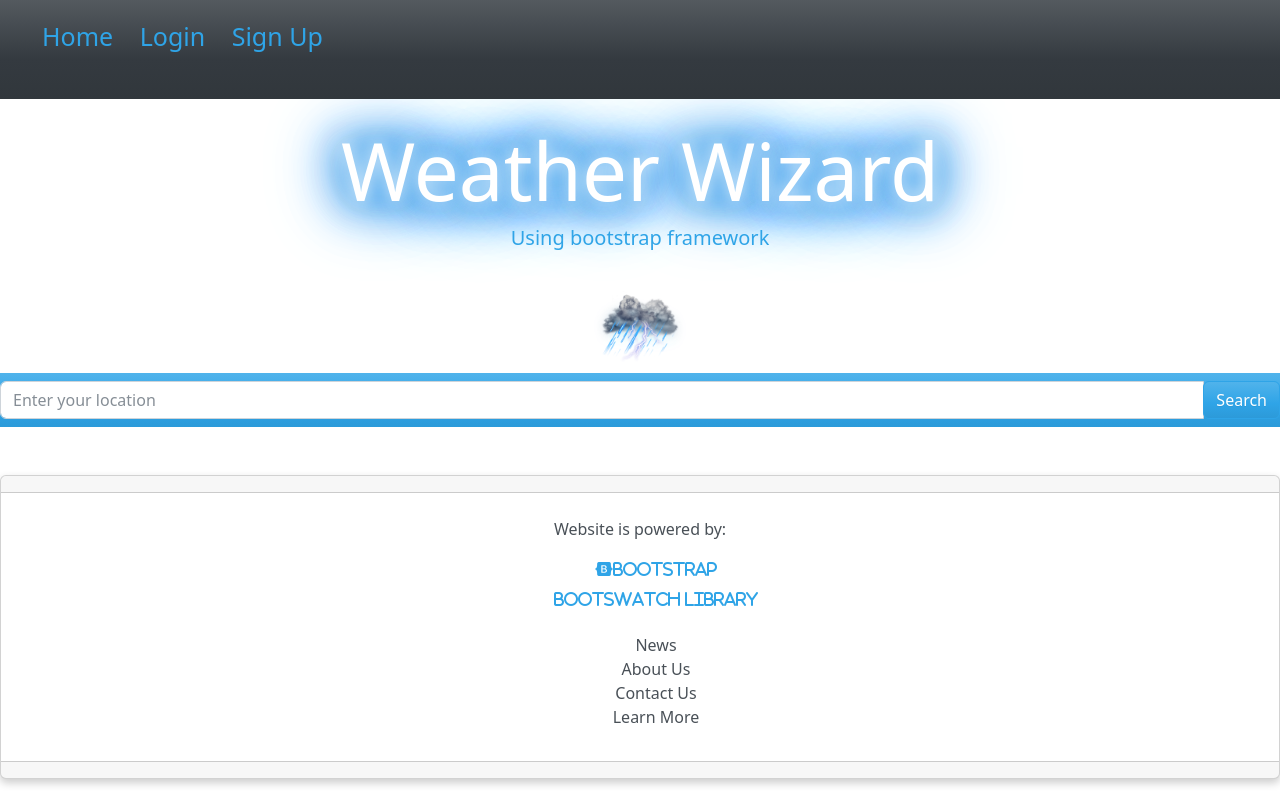
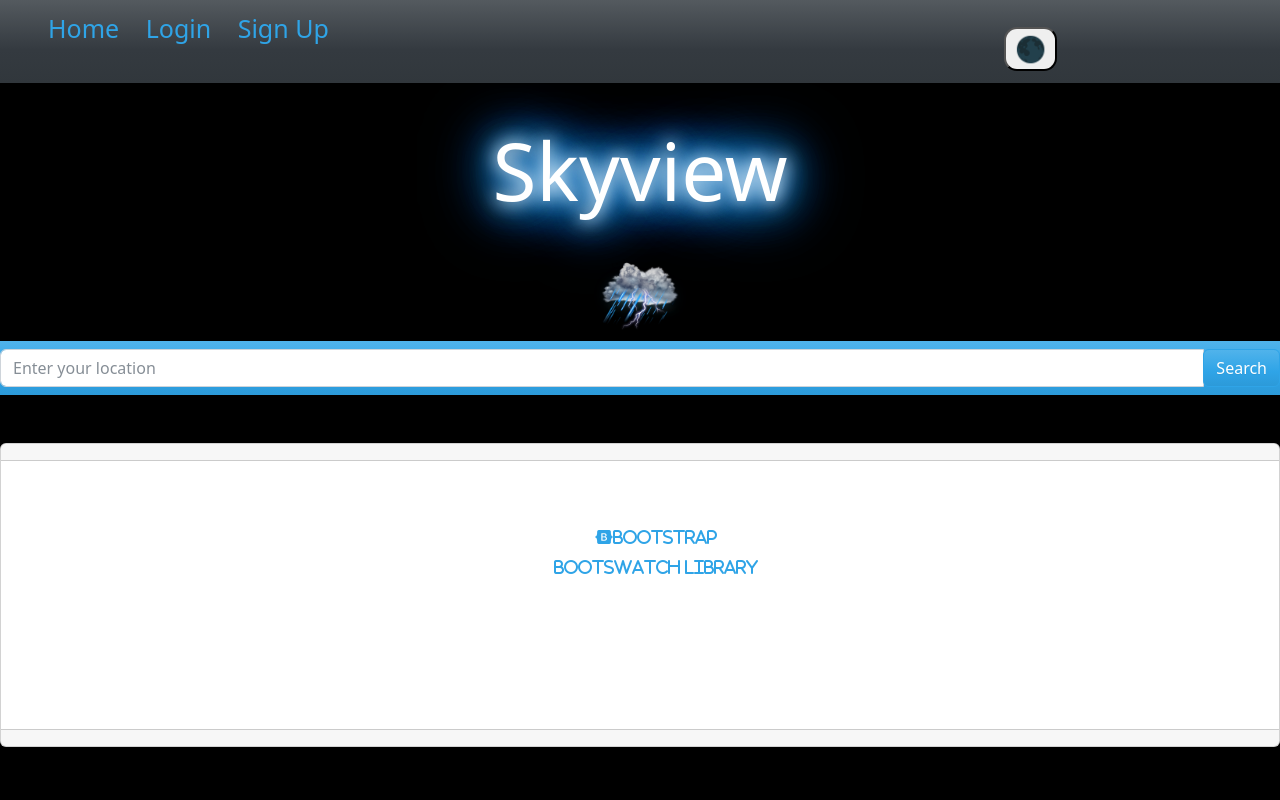
Before and after one commit to adamthompson0/Capstone, a Django app: page /home in a window 1280 px wide. Run offline with Django 4.2, Linux system fonts and the light colour scheme; some libraries are stand-ins or nearby versions.

Commit message:
dark mode toggle

```diff
--- a/weather/static/weather/main.js
+++ b/weather/static/weather/main.js
@@ -1,40 +1,47 @@
 // Selected elements
-function myFunction() {
-    const x = document.getElementById("myDIV");
-    if (x.style.display === "none") {
-      x.style.display = "block";
-    } else {
-      x.style.display = "none";
-    }
-  }
-let weatherCond = {
-    'rain': 'owf-501',
-    'clear-day': 'owf-800',
-    'cloudy': 'owf-802',
-    'partly-cloudy-day': 'owf-801',
+toggleDarkMode = document.querySelector('#toggle-dark')
+// https://www.w3schools.com/howto/howto_js_toggle_dark_mode.asp
+function toggleDark() {
+  let element = document.body;
+  element.classList.toggle("dark-mode");
+}
+toggleDarkMode.addEventListener("click", toggleDark);
 
 
-  }
 
-  const apiKey = '2DFWPPKSQFLRAMBHN7URU2KT5';
-  const location = '';
 
-  // Construct the API URL
-  const apiUrl = `https://weather.visualcrossing.com/VisualCrossingWebServices/rest/services/timeline/${location}?key=${apiKey}&unitGroup=us&include=obs`;
 
-  // Fetch the weather data from the API
-  fetch(apiUrl)
-    .then(response => response.json())
-    .then(data => {
-      // Get the weather condition code from the API data
-      const weatherCode = data.days[0].currentCondition.codes;
 
-      // Create a new element to hold the icon
-      const icon = document.createElement('i');
 
-      // Add the necessary classes to the icon element
-      icon.classList.add('owf', `owf-${weatherCode}`);
 
-      // Append the icon to the weather-icon element
-      document.getElementById('weather-icon').appendChild(icon);
-    });
+// let weatherCond = {
+//     'rain': 'owf-501',
+//     'clear-day': 'owf-800',
+//     'cloudy': 'owf-802',
+//     'partly-cloudy-day': 'owf-801',
+
+
+//   }
+
+//   const apiKey = '2DFWPPKSQFLRAMBHN7URU2KT5';
+//   const location = '';
+
+//   // Construct the API URL
+//   const apiUrl = `https://weather.visualcrossing.com/VisualCrossingWebServices/rest/services/timeline/${location}?key=${apiKey}&unitGroup=us&include=obs`;
+
+//   // Fetch the weather data from the API
+//   fetch(apiUrl)
+//     .then(response => response.json())
+//     .then(data => {
+//       // Get the weather condition code from the API data
+//       const weatherCode = data.days[0].currentCondition.codes;
+
+//       // Create a new element to hold the icon
+//       const icon = document.createElement('i');
+
+//       // Add the necessary classes to the icon element
+//       icon.classList.add('owf', `owf-${weatherCode}`);
+
+//       // Append the icon to the weather-icon element
+//       document.getElementById('weather-icon').appendChild(icon);
+//     });
--- a/weather/static/weather/styles.css
+++ b/weather/static/weather/styles.css
@@ -147,3 +147,25 @@
     margin: auto;
 
 }
+
+/* dark mode toggle */
+body {
+
+    background-color: white;
+    color: black;
+
+  }
+
+  .dark-mode {
+    background-color: black;
+    color: white;
+  }
+
+.toggleBtn{
+    width: 53px;
+    display: block;
+    margin-top: 15px;
+    justify-content: right;
+    border-radius: 13px;
+
+}
--- a/weather/templates/weather/_navbar.html
+++ b/weather/templates/weather/_navbar.html
@@ -1,10 +1,14 @@
 {% load static %}
 <link rel="stylesheet" href="{% static 'weather/navbar.css'%}">
+<link rel="stylesheet" href="{% static 'weather/styles.css'%}">
+<script defer src="{% static 'weather/main.js' %} "></script>
+
 <nav>
     <div class="navbar navbar-expand-md fixed-top navbar-dark bg-dark">
         <div class="container">
             <ul>
                 <li><a data-replace='Home' class='home' href="{% url 'home' %}">Home</a></li>
+
                 {% if request.user.is_authenticated %}
                 <li><a data-replace='Logout' class='logout' href="{% url 'logout' %}">Logout</a></li>
                 <li><a data-replace='Compare' class='compare' href="{% url 'compare' %}">Compare</a></li>
@@ -14,6 +18,9 @@
                 <li><a data-replace='Sign Up' class='signup' href="{% url 'signup' %}">Sign Up</a></li>
                 {% endif %}
             </ul>
+            <li><button onclick="toggleDark()" id='toggle-dark' class='toggleBtn'>🌑</button></li>
+
+
 
         </div>
     </div>
--- a/weather/templates/weather/base.html
+++ b/weather/templates/weather/base.html
@@ -15,14 +15,13 @@
     <link rel="stylesheet" href="https://cdnjs.cloudflare.com/ajax/libs/bootswatch/5.3.0/cerulean/bootstrap.min.css" integrity="sha512-PAOyjTswfBAZ1fUNWJ8Ct+5DJCTncB+7cLhppp88N9GCF7lZ4AIDmVTKVQFYIVZwH5Y0KAP/16+lsyFmhbc4Tg==" crossorigin="anonymous" referrerpolicy="no-referrer" />
     {% comment %} Vue {% endcomment %}
     <script defer src="https://unpkg.com/vue@3/dist/vue.global.js"></script>
-    {% comment %} main.js {% endcomment %}
-    <script defer src="main.js"></script>
+
     {% comment %} Font awesome {% endcomment %}
     <link rel="stylesheet" href="https://cdnjs.cloudflare.com/ajax/libs/font-awesome/6.4.0/css/all.min.css" integrity="sha512-iecdLmaskl7CVkqkXNQ/ZH/XLlvWZOJyj7Yy7tcenmpD1ypASozpmT/E0iPtmFIB46ZmdtAc9eNBvH0H/ZpiBw==" crossorigin="anonymous" referrerpolicy="no-referrer" />    <script defer src="{% static 'weather/main.js'%}"></script>
     {% comment %} navbar.css {% endcomment %}
     <link rel="stylesheet" href="{% static 'weather/navbar.css' %}">
 </head>
-<body>
+<body class='dark-mode'>
     {% include 'weather/_navbar.html' %}
 
     {% block content %}
--- a/weather/templates/weather/home.html
+++ b/weather/templates/weather/home.html
@@ -10,8 +10,7 @@
 {% block content %}
 
 <div id="jumbo" class='jumbo'>
-    <h1 class='display-5'> Weather Wizard</h1>
-    <h5>Using bootstrap framework</h5>
+    <h1 class='display-5'> Skyview</h1>
     <img src="{% static 'weather/pngegg.png' %}" class="logo"alt="Weather logo">
 </div>
 
```
Also changed, not shown: weather/static/weather/navbar.css (indentation only).
